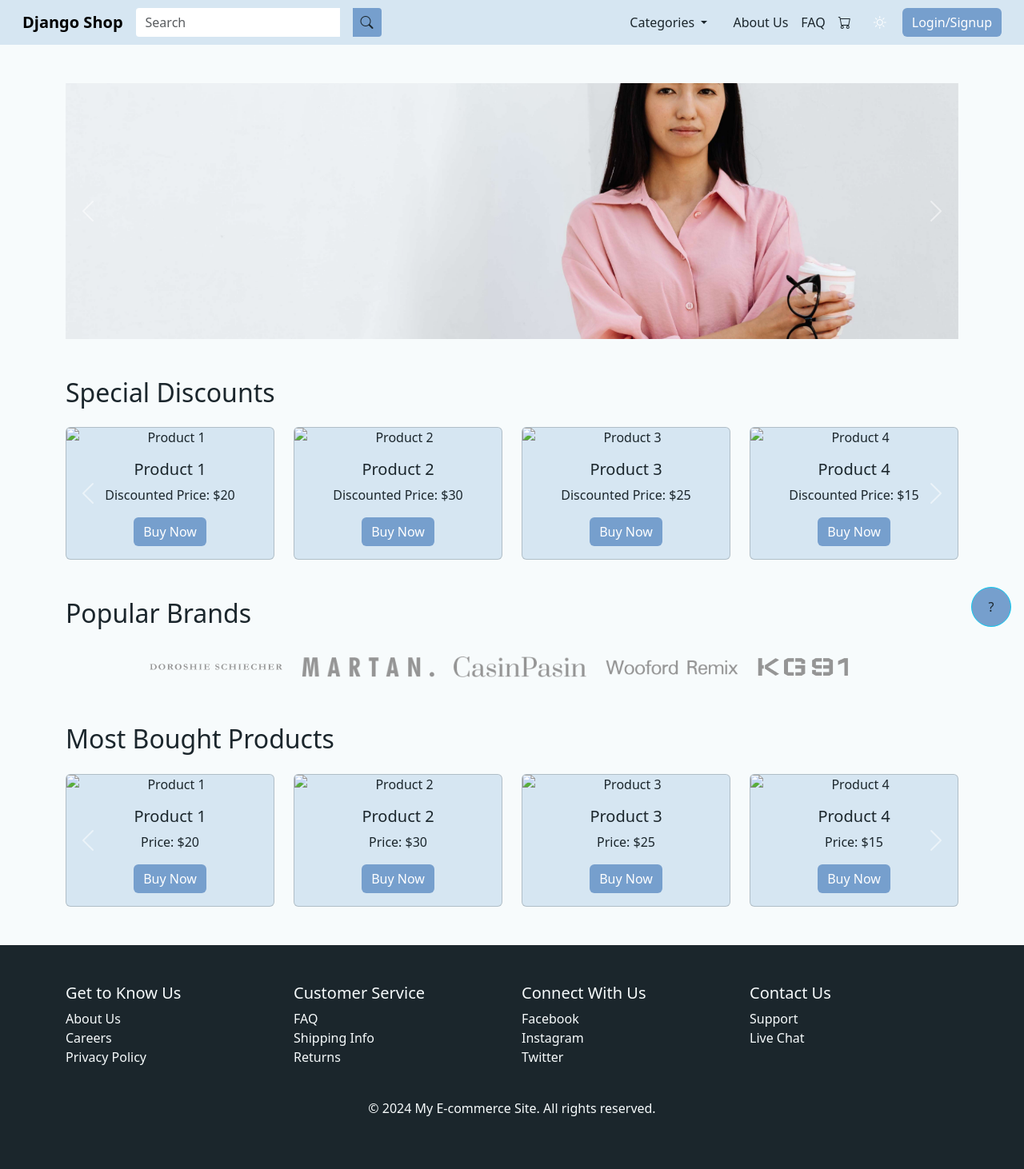
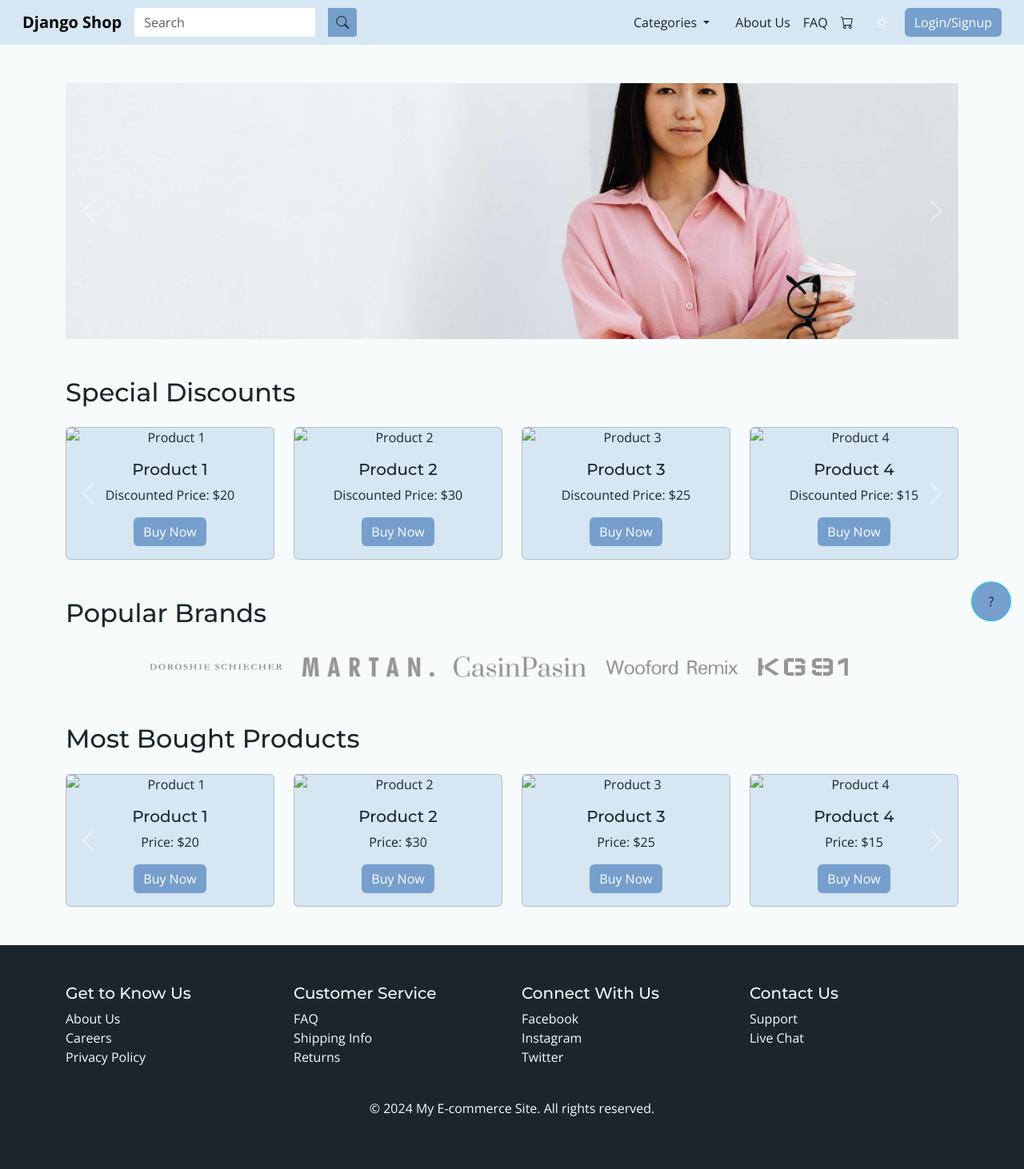
Before and after one commit to erfanghorbanee/Django-Shop, a Django app: page / in a window 1280 px wide. Shown: the whole page at 80% size. Run offline with Django 5.2, Linux system fonts and the light colour scheme; some libraries are stand-ins or nearby versions.

Commit message:
Update font styles for body and headings, Add icon
Set the body font to 'Open Sans' and the heading fonts to 'Montserrat'.

```diff
--- a/Django-Shop/static/css/styles.css
+++ b/Django-Shop/static/css/styles.css
@@ -23,6 +23,11 @@
 body {
     background-color: var(--bg-color);
     color: var(--text-color);
+    font-family: 'Open Sans', sans-serif;
+}
+
+h1, h2, h3, h4, h5, h6 {
+    font-family: 'Montserrat', sans-serif;
 }
 
 /* Navbar */
--- a/Django-Shop/templates/home/index.html
+++ b/Django-Shop/templates/home/index.html
@@ -5,7 +5,9 @@
 <head>
     <meta charset="UTF-8">
     <meta name="viewport" content="width=device-width, initial-scale=1.0">
-    <title>My E-commerce Site</title>
+    <title>Django Shop</title>
+    <link rel="icon" href="{% static 'images/icon.png' %}" type="image/png">
+    <link href="https://fonts.googleapis.com/css2?family=Montserrat:wght@400;500;700&family=Open+Sans:wght@400;600;700&display=swap" rel="stylesheet">
     <link href="https://cdn.jsdelivr.net/npm/bootstrap@5.3.3/dist/css/bootstrap.min.css" rel="stylesheet" integrity="sha384-QWTKZyjpPEjISv5WaRU9OFeRpok6YctnYmDr5pNlyT2bRjXh0JMhjY6hW+ALEwIH" crossorigin="anonymous">
     <link rel="stylesheet" href="{% static 'css/styles.css' %}">
     <link href="https://cdn.jsdelivr.net/npm/bootstrap-icons/font/bootstrap-icons.css" rel="stylesheet">
```
Also changed, not shown: other parts of Django-Shop/static/css/styles.css (+6 -0 lines), Django-Shop/static/images/icon.png (added).
